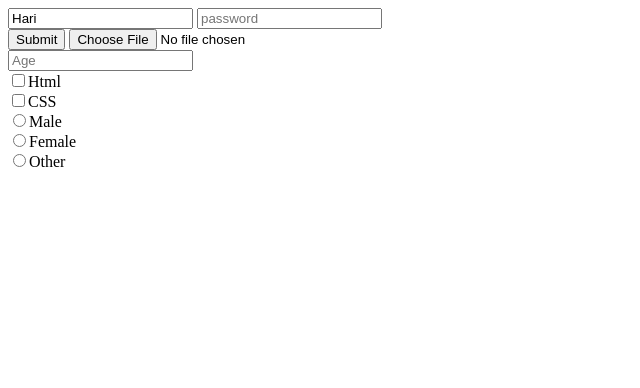
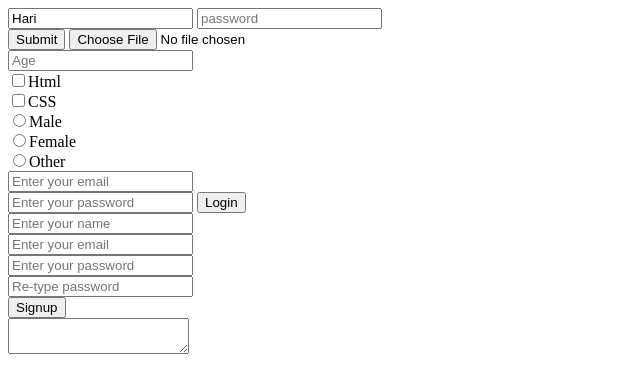
Before and after one commit to HARIHARANHARI2000/Html, a plain HTML site: page File3.html in a window 1280 px wide. Shown: the whole page, without its empty margins (0-640 px from the left). Drawn offline with Linux system fonts and the light colour scheme.

Commit message:
File.html

```diff
--- a/File3.html
+++ b/File3.html
@@ -19,7 +19,19 @@
     <input type="radio"/>Female
     <br>
     <input type="radio"/>Other
-    <form action="File3.html"
+    <form name="Signup"onsubmit="submit()"action="file2.html">
+    <input type="email"name="email"placeholder="Enter your email"/><br>
+    <input type="password"name="password"placeholder="Enter your password"/>
+    <input type="button"value="Login"/>
+    </form>
+    <form name="Signup"onsubmit="submit()"action="file2.html"style=""class="">
+        <input type="text"name="name"placeholder="Enter your name"/><br>
+        <input type="email"name="email"placeholder="Enter your email"/><br>
+        <input type="password"name="password"placeholder="Enter your password"/><br>
+        <input type="password"name="retypepassword"placeholder="Re-type password"/><br>
+        <input type="button"value="Signup"/>
+        </form>
+        <textarea></textarea>
 
 
 </body>
```
Also changed, not shown: File.html (+4 -0 lines).
